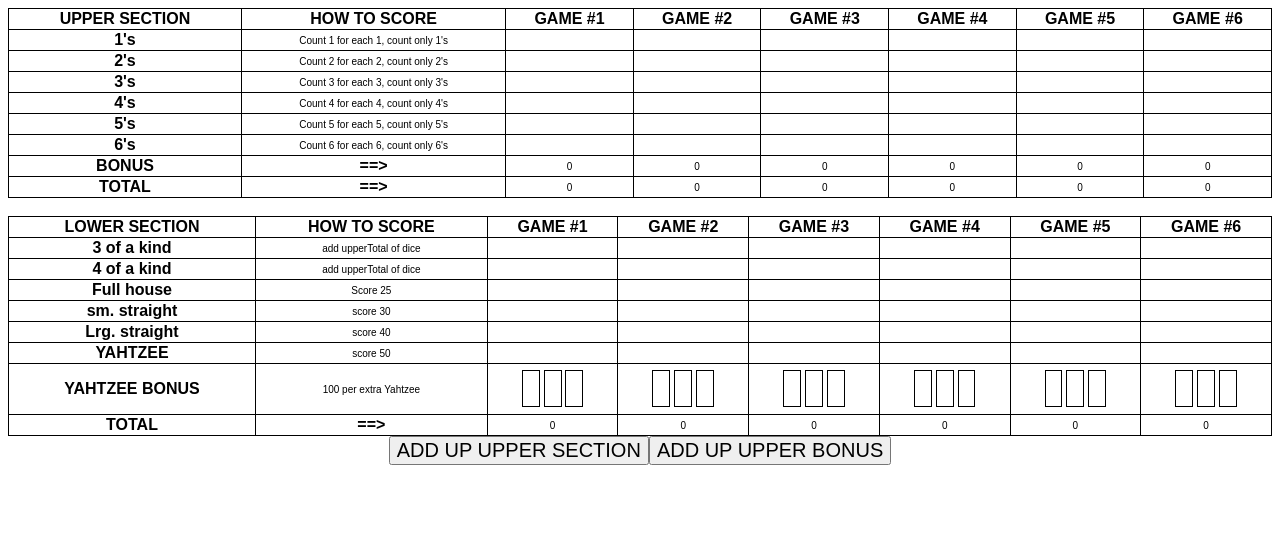
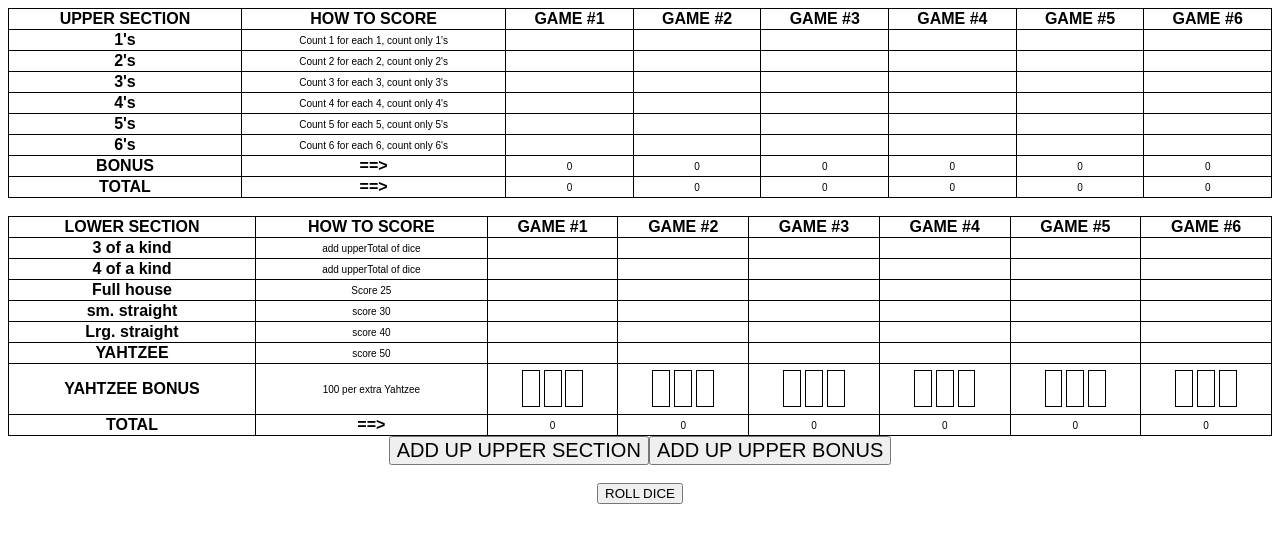
Before and after one commit to Chubbard022/Yahtzee, a React (Create React App) app: page / in a window 1280 px wide. Shown: the top 542 px of the page. Built offline with nearby package versions, Linux system fonts and the light colour scheme.

Commit message:
changing imports to app.js

```diff
--- a/src/App.js
+++ b/src/App.js
@@ -1,11 +1,12 @@
 import React from "react";
 import GameLogic from "./Components/GameLogic";
+import DiceLogic from "./Components/DiceLogic"
 import "./styles.css";
 
 export default function App() {
   return (
     <div className="App">
-      <GameLogic />
+      <DiceLogic />
     </div>
   );
 }
```
